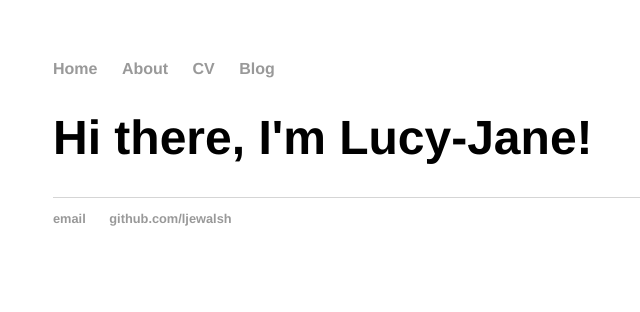
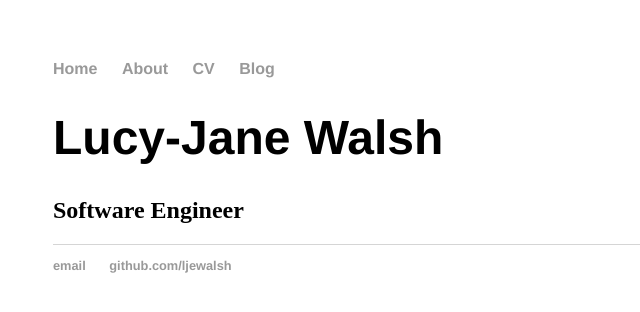
Before and after one commit to ljewalsh/ljewalsh.github.io, a Jekyll site: the page built from index.html, in a window 1280 px wide. Shown: the top 312 px of the page, without its empty margins (139-779 px from the left). Built offline with Jekyll 4.4.1, drawn with Linux system fonts in a browser that asks for light colours.

Commit message:
edits index.html

```diff
--- a/index.html
+++ b/index.html
@@ -3,6 +3,6 @@ layout: default
 title: Lucy-Jane Walsh, Software Engineer
 ---
 <div class="blurb">
-	<h1>Hi there, I'm Lucy-Jane!</h1>
-	<p></p>
+	<h1>Lucy-Jane Walsh</h1>
+	<h2>Software Engineer</h2>
 </div><!-- /.blurb -->
```
